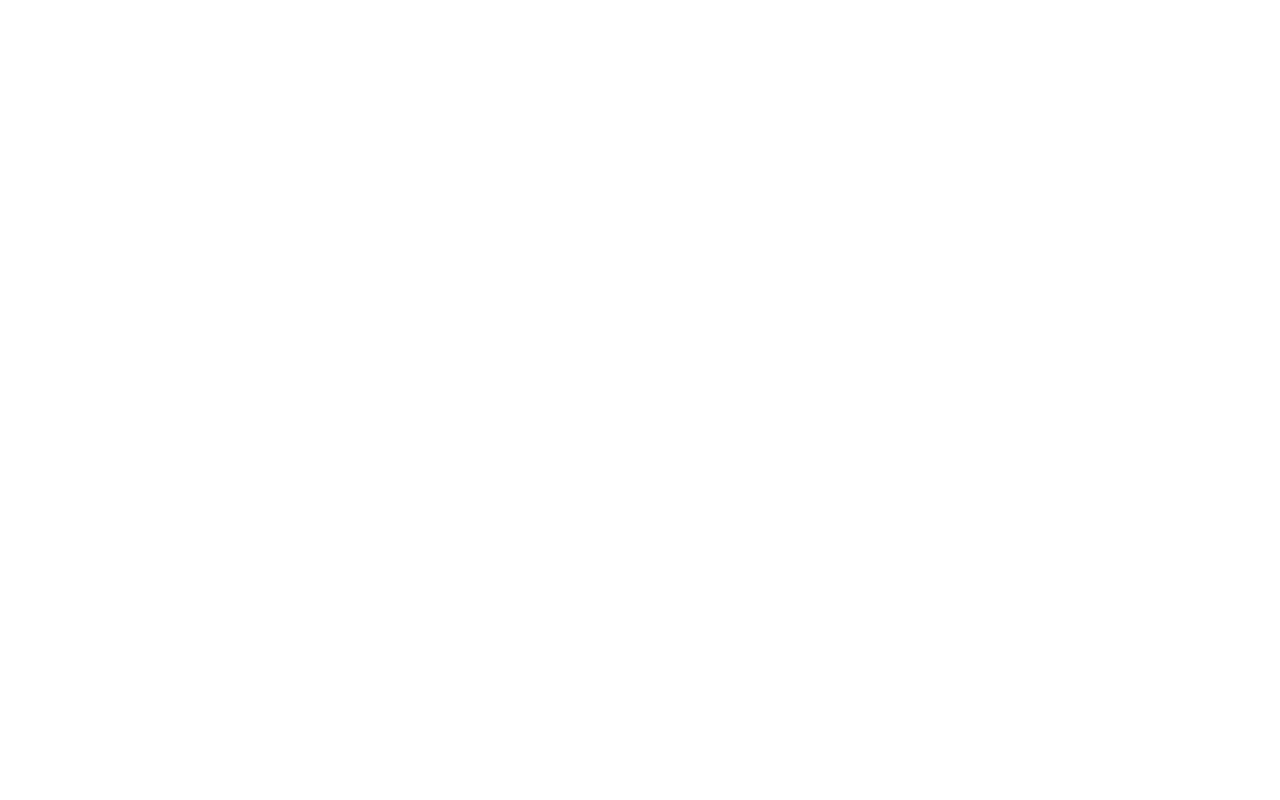
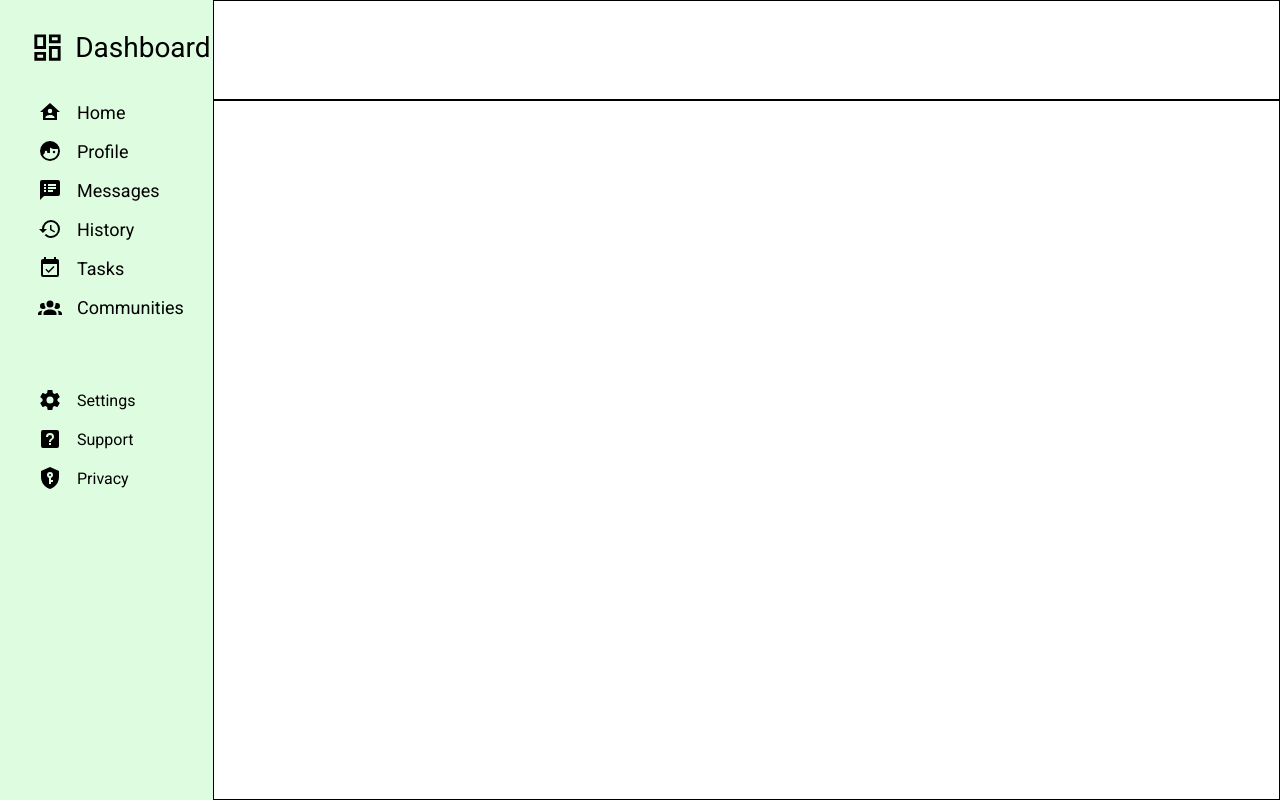
Before and after one commit to antomanolov/odin-project-projects, a plain HTML site: page intermediate-html-css/dashboard-project/index.html in a window 1280 px wide. Drawn offline with Linux system fonts and the light colour scheme.

Commit message:
made the dashboard

```diff
--- a/intermediate-html-css/dashboard-project/css/style.css
+++ b/intermediate-html-css/dashboard-project/css/style.css
@@ -0,0 +1,84 @@
+* {
+    margin: 0;
+    padding: 0;
+    box-sizing: border-box;
+    font-family: 'Roboto', sans-serif;
+}
+
+.container > div + div {
+    border: 1px solid;
+}
+
+.container {
+    display: grid;
+    height: 100vh;
+    grid-template-columns: 1fr 5fr;
+    grid-template-rows: 1fr 2fr 4fr 1fr;
+    grid-template-areas:
+    'dashboard nav nav nav'
+    'dashboard main-content main-content main-content'
+    'dashboard main-content main-content main-content'
+    'dashboard main-content main-content main-content'
+    ;
+}
+
+.dashboard {
+    grid-area: dashboard;
+}
+
+.nav {
+    grid-area: nav;
+}
+
+.main-content {
+    grid-area: main-content;
+}
+
+.dashboard {
+    background-color: #DEFDE0;
+    display: flex;
+    flex-direction: column;
+    justify-items: center;
+}
+
+
+.logo2 p,
+logo3 p {
+    font-size: 18px;
+}
+
+.logo img {
+    width: 2.2rem;
+}
+
+.logo2 img,
+.logo3 img {
+    width: 1.5rem;
+}
+
+.logo {
+    margin-top: 30px;
+    margin-bottom: 30px;
+    display: flex;
+    align-items: center;
+    gap:10px;
+    margin-left: 30px;
+    font-size: 28px;
+}
+
+#last-logo {
+
+    margin-bottom: 4rem;
+}
+
+.logo2,
+.logo3
+{
+    margin-top: 5px;
+    display: flex;
+    align-items: center;
+    gap:15px;
+    margin-bottom: 10px;
+    margin-left: 38px;
+
+}
--- a/intermediate-html-css/dashboard-project/index.html
+++ b/intermediate-html-css/dashboard-project/index.html
@@ -1,12 +1,69 @@
 <!DOCTYPE html>
 <html lang="en">
+
 <head>
     <meta charset="UTF-8">
     <meta name="viewport" content="width=device-width, initial-scale=1.0">
     <title>Dashboard</title>
+    <link rel="preconnect" href="https://fonts.googleapis.com">
+    <link rel="preconnect" href="https://fonts.gstatic.com" crossorigin>
+    <link href="https://fonts.googleapis.com/css2?family=Pacifico&family=Roboto&display=swap" rel="stylesheet">
     <link rel="stylesheet" href="css/style.css">
 </head>
+
 <body>
+    <div class="container">
+        <div class="dashboard">
+            <div class="logo">
+                <img src="img/icons/view-dashboard-outline.svg" alt="">
+                <p>Dashboard</p>
+            </div>
+            <div class="logo2">
+                <img src="img/icons/home-account.svg" alt="">
+                <p>Home</p>
+            </div>
+            <div class="logo2">
+                <img src="img/icons/face-man-profile.svg" alt="">
+                <p>Profile</p>
+            </div>
+            <div class="logo2">
+                <img src="img/icons/message-bulleted.svg" alt="">
+                <p>Messages</p>
+            </div>
+            <div class="logo2">
+                <img src="img/icons/history.svg" alt="">
+                <p>History</p>
+            </div>
+            <div class="logo2">
+                <img src="img/icons/calendar-check.svg" alt="">
+                <p>Tasks</p>
+            </div>
+            <div class="logo2" id="last-logo">
+                <img src="img/icons/account-group.svg" alt="">
+                <p>Communities</p>
+            </div>
+            <div class="logo3">
+                <img src="img/icons/cog.svg" alt="">
+                <p>Settings</p>
+            </div>
+            <div class="logo3">
+                <img src="img/icons/help-box.svg" alt="">
+                <p>Support</p>
+            </div>
+            <div class="logo3">
+                <img src="img/icons/shield-key.svg" alt="">
+                <p>Privacy</p>
+            </div>
+        </div>
 
+        <div class="nav">
+
+        </div>
+
+        <div class="main-content">
+
+        </div>
+    </div>
 </body>
+
 </html>
```
Also changed, not shown: intermediate-html-css/dashboard-project/img/icons/account-group.svg (added), intermediate-html-css/dashboard-project/img/icons/calendar-check.svg (added), intermediate-html-css/dashboard-project/img/icons/cog.svg (added), intermediate-html-css/dashboard-project/img/icons/face-man-profile.svg (added), intermediate-html-css/dashboard-project/img/icons/help-box.svg (added), intermediate-html-css/dashboard-project/img/icons/history.svg (added), intermediate-html-css/dashboard-project/img/icons/home-account.svg (added), intermediate-html-css/dashboard-project/img/icons/message-bulleted.svg (added), intermediate-html-css/dashboard-project/img/icons/shield-key.svg (added), intermediate-html-css/dashboard-project/img/icons/view-dashboard-outline.svg (added).
